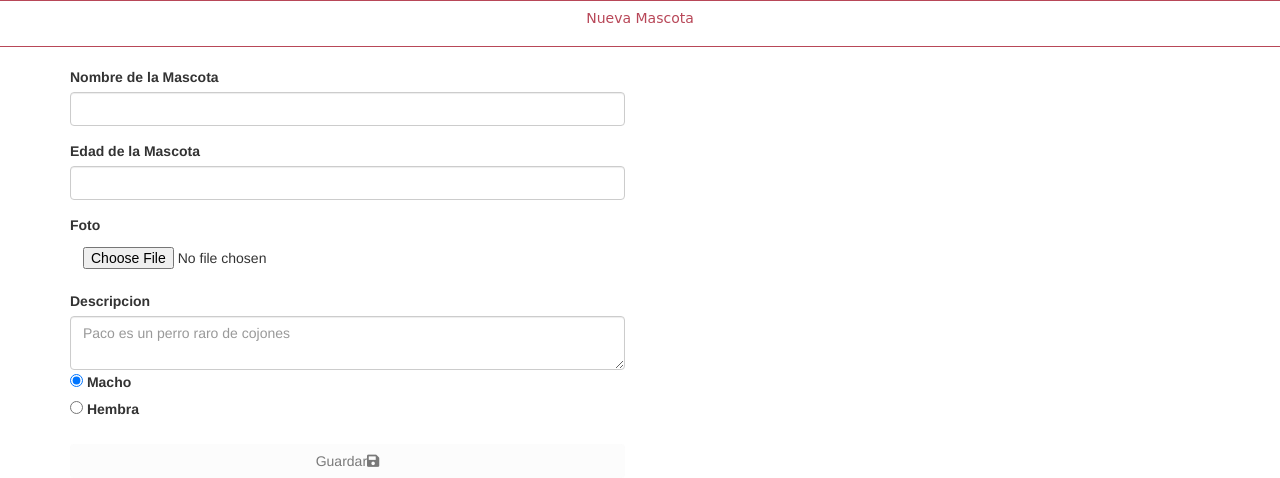
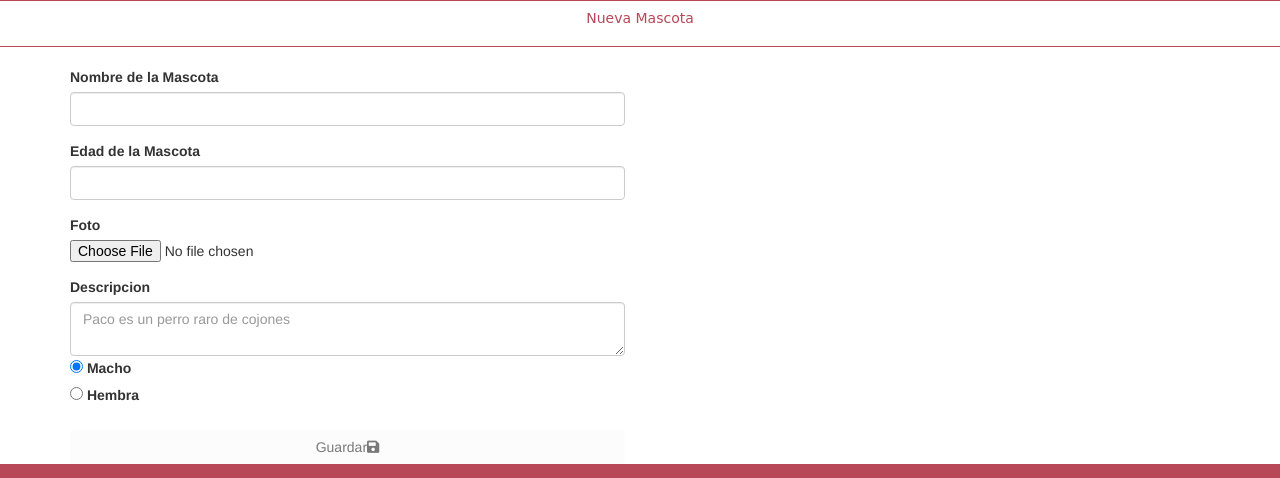
Before and after one commit to j-SantosC/alparque, a PHP site: page /php/newmascota.php in a window 1280 px wide; the page is wider, and only the part inside the window is pictured. Shown: the part 706-1184 px from the top of that part. Run offline with PHP 8.4, Linux system fonts and the light colour scheme; the visitor is signed in with stand-in values (Sample User, id 1); some libraries are stand-ins or nearby versions; some web fonts are replaced.

Commit message:
subir imagen implementado mejora

```diff
--- a/php/newmascota.php
+++ b/php/newmascota.php
@@ -56,7 +56,7 @@
                 </div>
                 <div class="form-group">
                     <label>Foto</label>
-                    <input type="file" id="foto" class="btn btn-outline-info" name="foto">
+                    <input type="file" id="foto" name="foto">
                 </div>
 
                 <div class="form-floating">
--- a/php/newmascotapost.php
+++ b/php/newmascotapost.php
@@ -22,13 +22,16 @@ include "conexion.php";
     $tipo_foto = $_FILES['foto']['type'];
     $size_foto = $_FILES['foto']['size'];
 
+    if($size_foto<=5000000){
+
     $carpeta_destino = $_SERVER['DOCUMENT_ROOT'].'/img/mascotas/';
 
     move_uploaded_file($_FILES['foto']['tmp_name'],$carpeta_destino.$nombre_foto);
 
+    }
 
     $registrar ="INSERT INTO mascotas (nombre,edad,sexo,hora,img,descripcion,propietario,parque,date)
-                 VALUES ('$nombre','$edad','$sexo',0,'foto','$descripcion','$propietario',0,'0000-00-00')";
+                 VALUES ('$nombre','$edad','$sexo',0,'$nombre_foto','$descripcion','$propietario',0,'0000-00-00')";
 
  mysqli_query($conexion,$registrar);
  header("Location:inicio.php");
```
